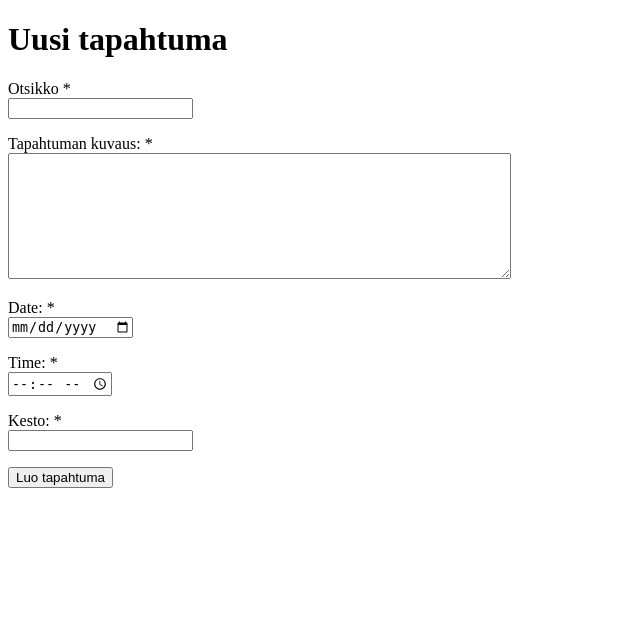
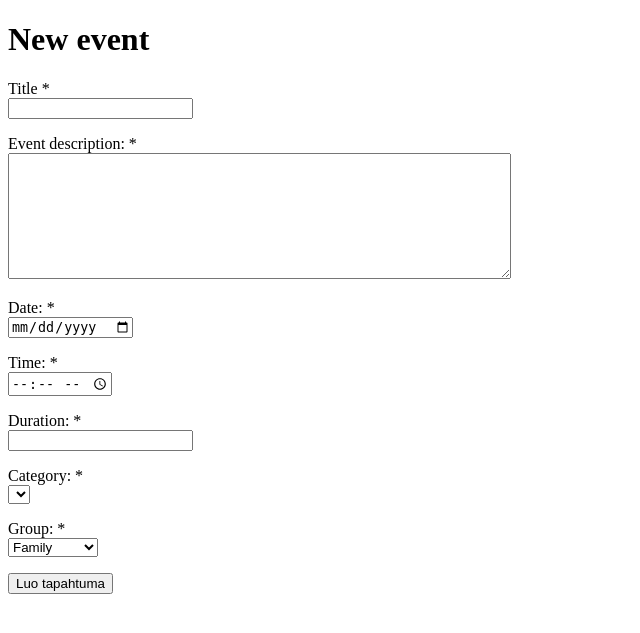
Before and after one commit to dbdizk/ryhma_kalenteri, a Flask app: page /new_entry in a window 1280 px wide. Shown: the top 633 px of the page, without its empty margins (0-640 px from the left). Run offline with Flask 3, Linux system fonts and the light colour scheme; the visitor is signed in with stand-in values (Sample User, id 1); data that the repository does not hold is empty.

Commit message:
Work in progress with this commit due to having to leave my PC. More refactoring. Added more tables to schema.sql to support future functionalities. Started work on event categories and user groups.

```diff
--- a/app.py
+++ b/app.py
@@ -5,6 +5,9 @@ import config
 import db
 import entries
 import users
+import categories
+import groups
+
 
 app = Flask(__name__)
 app.secret_key = config.secret_key
@@ -47,8 +50,40 @@ def show_entry(entry_id):
 @app.route("/new_entry")
 def new_entry():
     check_login()
-    return render_template("new_entry.html")
+    all_categories=categories.get_categories()
+    return render_template("new_entry.html", categories=all_categories)
 
+@app.route("/new_group")
+def new_group():
+    check_login()
+    return render_template("new_group.html")
+
+@app.route("/create_group", methods=["POST"])
+def create_group():
+    check_login()
+    name = request.form["name"]
+    if not name or len(name) > 50:
+        abort(403)
+    description = request.form["description"]
+    if not description or len(description) > 1000:
+        abort(403)
+    user_id = session["user_id"]
+    groups.add_group(name, description)
+    return redirect("/")
+
+@app.route("/new_category")
+def new_category():
+    check_login()
+    return render_template("new_category.html")
+
+@app.route("/create_category", methods=["POST"])
+def create_category():
+    check_login()
+    name = request.form["category_name"]
+    if not name or len(name) > 50:
+        abort(403)
+    categories.add_category(name)
+    return redirect("/")
 
 @app.route("/create_entry", methods=["POST"])
 def create_entry():
@@ -64,7 +99,9 @@ def create_entry():
     duration=request.form["duration"]
     user_id = session["user_id"]
 
-    entries.add_entry(title,description,date,time,duration,user_id)
+    category_id = request.form["category"]
+    group = request.form["group"]
+    entries.add_entry(title,description,date,time,duration,user_id,category_id)
 
 
     return redirect("/")
@@ -117,11 +154,7 @@ def confirm_delete():
     entry_id = request.form["entry_id"]
     password = request.form["password"]
 
-    sql = "SELECT password_hash FROM users WHERE id = ?"
-    result = db.query(sql, [session["user_id"]])[0]
-    password_hash = result["password_hash"]
-
-    if check_password_hash(password_hash, password):
+    if users.check_password(session["user_id"], password):
         entries.delete_entry(entry_id)
         return redirect("/")
     else:
--- /dev/null
+++ b/categories.py
@@ -0,0 +1,13 @@
+import db
+
+def add_category(name):
+    sql = "INSERT INTO categories (name) VALUES (?)"
+    db.execute(sql, [name])
+
+def remove_category(name):
+    sql = "DELETE FROM categories WHERE name = ?"
+    db.execute(sql, [name])
+
+def get_categories():
+    sql = "SELECT id, name FROM categories ORDER BY id DESC"
+    return db.query(sql)
--- /dev/null
+++ b/groups.py
@@ -0,0 +1 @@
+import db
--- a/schema.sql
+++ b/schema.sql
@@ -1,15 +1,62 @@
+-- Users table
 CREATE TABLE users (
     id INTEGER PRIMARY KEY,
     username TEXT UNIQUE,
     password_hash TEXT
 );
 
-CREATE TABLE entries(
+-- Entries table
+CREATE TABLE entries (
     id INTEGER PRIMARY KEY,
     title TEXT,
     description TEXT,
     date DATETIME,
     time TEXT,
     duration TEXT,
-    user_id INTEGER REFERENCES users
+    user_id INTEGER REFERENCES users,
+    category_id INTEGER REFERENCES categories -- Each entry has ONE category
 );
+
+-- Categories table
+CREATE TABLE categories (
+    id INTEGER PRIMARY KEY,
+    name TEXT UNIQUE
+);
+
+-- Groups table
+CREATE TABLE groups (
+    id INTEGER PRIMARY KEY,
+    name TEXT UNIQUE,
+    description TEXT
+);
+
+-- Roles table
+CREATE TABLE roles (
+    id INTEGER PRIMARY KEY,
+    name TEXT UNIQUE CHECK(name IN ('admin', 'moderator', 'member'))
+);
+
+
+-- Many-to-many relationship between entries and groups
+CREATE TABLE entry_groups (
+    entry_id INTEGER REFERENCES entries ON DELETE CASCADE,
+    group_id INTEGER REFERENCES groups ON DELETE CASCADE,
+    PRIMARY KEY (entry_id, group_id)
+);
+
+-- Many-to-many relationship between users and groups
+CREATE TABLE user_groups (
+    user_id INTEGER REFERENCES users ON DELETE CASCADE,
+    group_id INTEGER REFERENCES groups ON DELETE CASCADE,
+    role_id INTEGER REFERENCES roles ON DELETE SET NULL,
+    PRIMARY KEY (user_id, group_id)
+);
+
+
+-- User RSVPs to entries
+CREATE TABLE entry_rsvps (
+    user_id INTEGER REFERENCES users ON DELETE CASCADE,
+    entry_id INTEGER REFERENCES entries ON DELETE CASCADE,
+    status TEXT CHECK(status IN ('attending', 'maybe', 'declined')) NOT NULL DEFAULT 'declined',
+    PRIMARY KEY (user_id, entry_id)
+);
--- a/templates/new_entry.html
+++ b/templates/new_entry.html
@@ -6,14 +6,14 @@
 </head>
 
 <body>
-    <h1>Uusi tapahtuma</h1>
+    <h1>New event</h1>
   <form action="/create_entry" method="post">
     <p>
-      Otsikko *<br />
+      Title *<br />
       <input type="text" name="title" maxlength="50" required/>
     </p>
     <p>
-        Tapahtuman kuvaus: *<br/>
+        Event description: *<br/>
         <textarea name="description" rows="8" cols="60" maxlength="1000" required></textarea>
     </p>
     <p>
@@ -25,8 +25,26 @@
       <input type="time" name="time" required/>
     </p>
     <p>
-        Kesto: *<br/>
+        Duration: *<br/>
         <input type="text" name="duration" required/>
+    </p>
+    <p>
+      Category: *<br/>
+      <select name="category" required>
+        {% for category in categories %}
+          <option value="{{ category.id }}">{{ category.name }}</option>
+        {% endfor %}
+      </select>
+    </p>
+    <p>
+      Group: *<br/>
+      <select name="group" required>
+          <option value="family">Family</option>
+          <option value="friends">Friends</option>
+          <option value="work">Work</option>
+          <option value="community">Community</option>
+          <option value="other">Other</option>
+      </select>
     </p>
     <input type="submit" value="Luo tapahtuma" />
   </form>
--- a/users.py
+++ b/users.py
@@ -15,7 +15,11 @@ def create_user(username, password1):
     sql = "INSERT INTO users (username, password_hash) VALUES (?, ?)"
     db.execute(sql, [username, password_hash])
 
-
+def check_password(user_id, password):
+    sql = "SELECT password_hash FROM users WHERE id = ?"
+    result = db.query(sql, [user_id])[0]
+    password_hash = result["password_hash"]
+    return check_password_hash(password_hash, password)
 
 
 def check_login(username, password):
```
Also changed, not shown: templates/new_category.html (added, +18 -0 lines), templates/new_group.html (added, +21 -0 lines).
